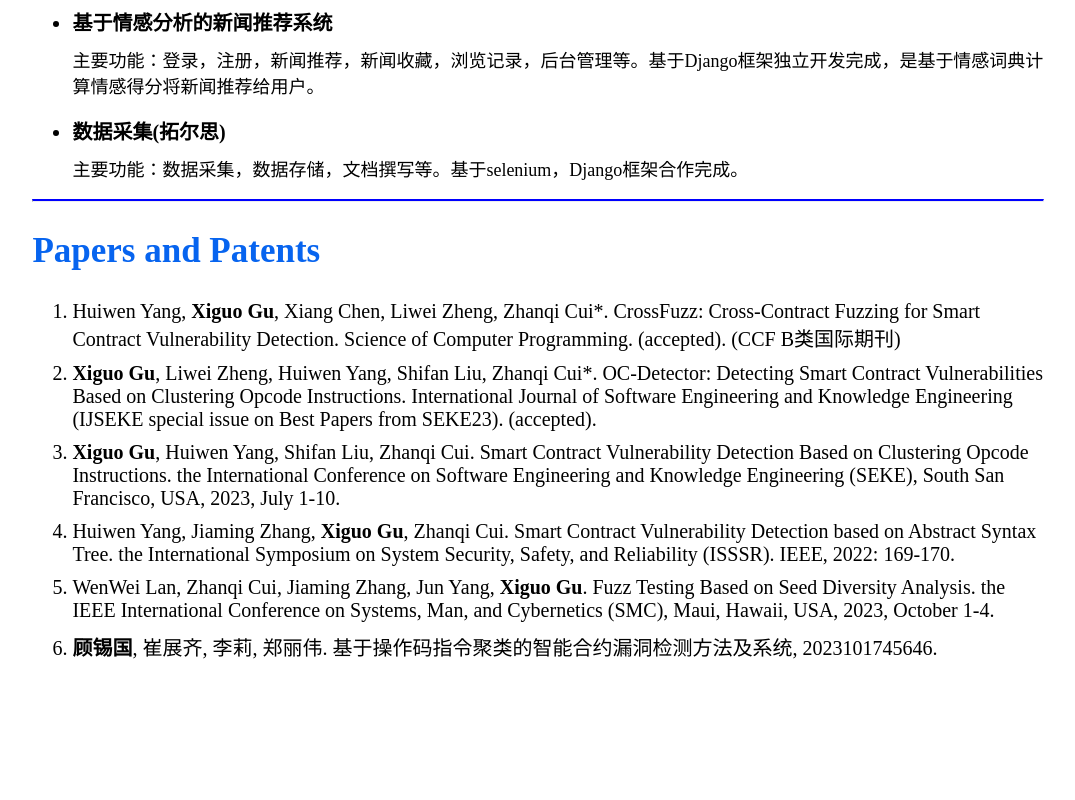
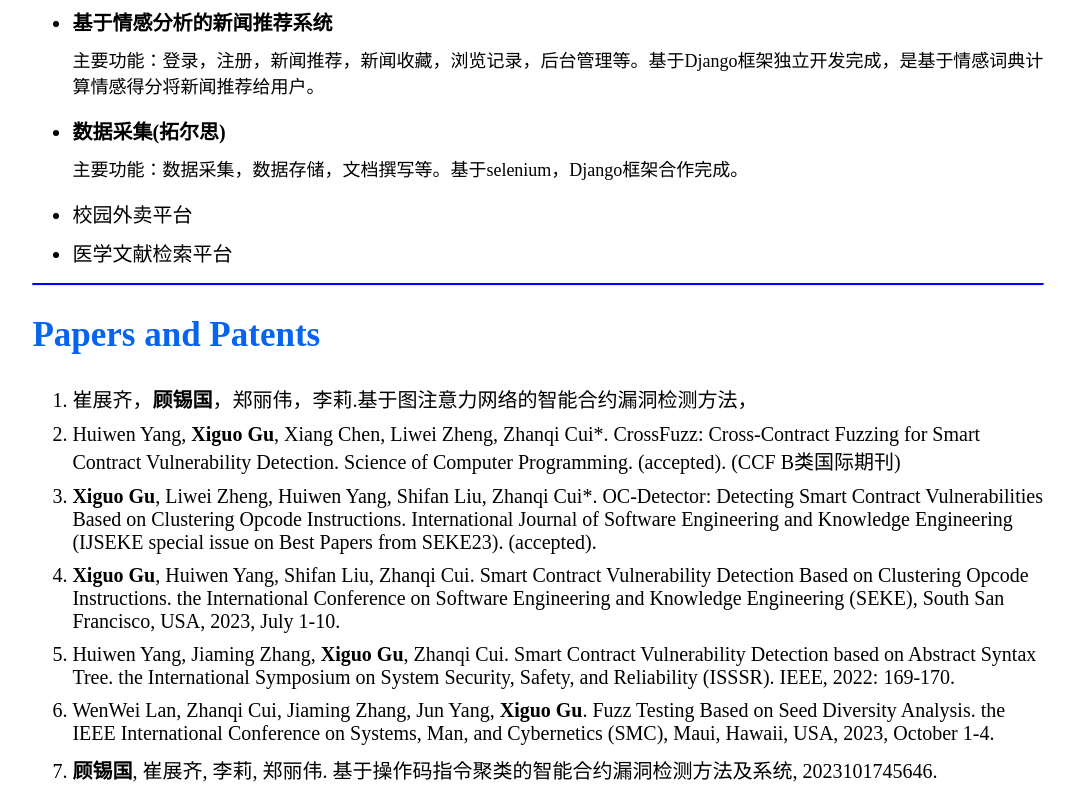
Before and after one commit to Guxiguo/Guxiguo.github.io, a plain HTML site: page index.html in a window 1280 px wide. Shown: the part 993-1793 px from the top of the page, without its empty margins (102-1177 px from the left). Before the commit the page ends 1670 px from the top, so only its background shows below. Drawn offline with Linux system fonts and the light colour scheme.

Commit message:
项目更新

```diff
--- a/index.html
+++ b/index.html
@@ -47,6 +47,8 @@
                     <p>主要功能：登录，注册，新闻推荐，新闻收藏，浏览记录，后台管理等。基于Django框架独立开发完成，是基于情感词典计算情感得分将新闻推荐给用户。</p>
                     <li><b>数据采集(拓尔思)</b></li>
                     <p>主要功能：数据采集，数据存储，文档撰写等。基于selenium，Django框架合作完成。</p>
+                    <li>校园外卖平台</li>
+                    <li>医学文献检索平台</li>
                 </ul>
 
             </div>
@@ -54,7 +56,7 @@
 
             <h2>Papers and Patents</h2>
             <div>
-                <ol>
+                <ol><li>崔展齐，<b>顾锡国</b>，郑丽伟，李莉.基于图注意力网络的智能合约漏洞检测方法，</li>
                     <li>Huiwen Yang, <b>Xiguo Gu</b>, Xiang Chen, Liwei Zheng, Zhanqi Cui*. CrossFuzz: Cross-Contract Fuzzing for Smart Contract Vulnerability Detection. Science of Computer Programming. (accepted). (CCF B类国际期刊)</li>
                     <li><b>Xiguo Gu</b>, Liwei Zheng, Huiwen Yang, Shifan Liu, Zhanqi Cui*. OC-Detector: Detecting Smart Contract Vulnerabilities Based on Clustering Opcode Instructions. International Journal of Software Engineering and Knowledge Engineering (IJSEKE special issue on Best Papers from SEKE23). (accepted).</li>
                     <li><b>Xiguo Gu</b>, Huiwen Yang, Shifan Liu, Zhanqi Cui. Smart Contract Vulnerability Detection Based on Clustering Opcode Instructions. the International Conference on Software Engineering and Knowledge Engineering (SEKE), South San Francisco, USA, 2023, July 1-10.</li>
```
